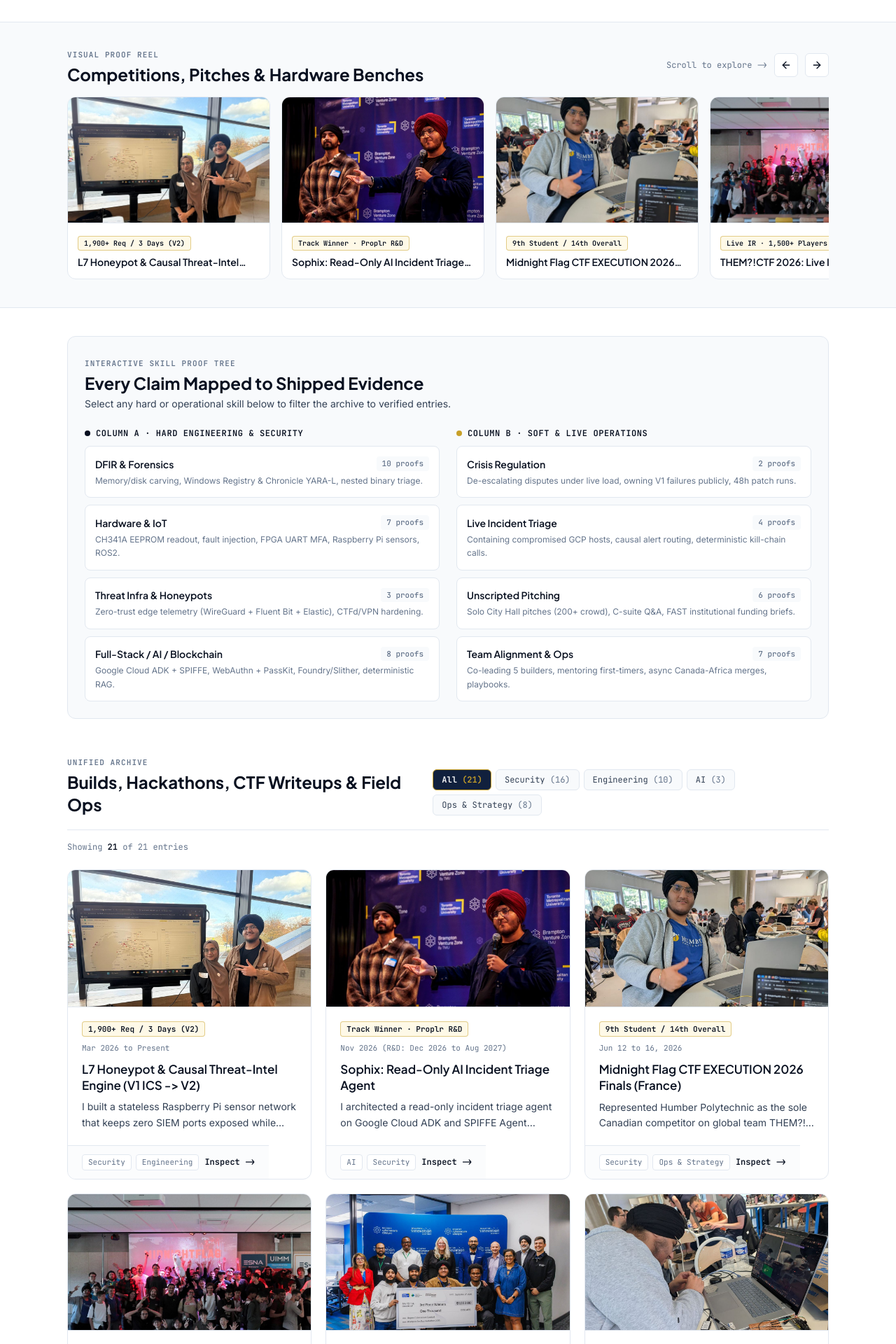
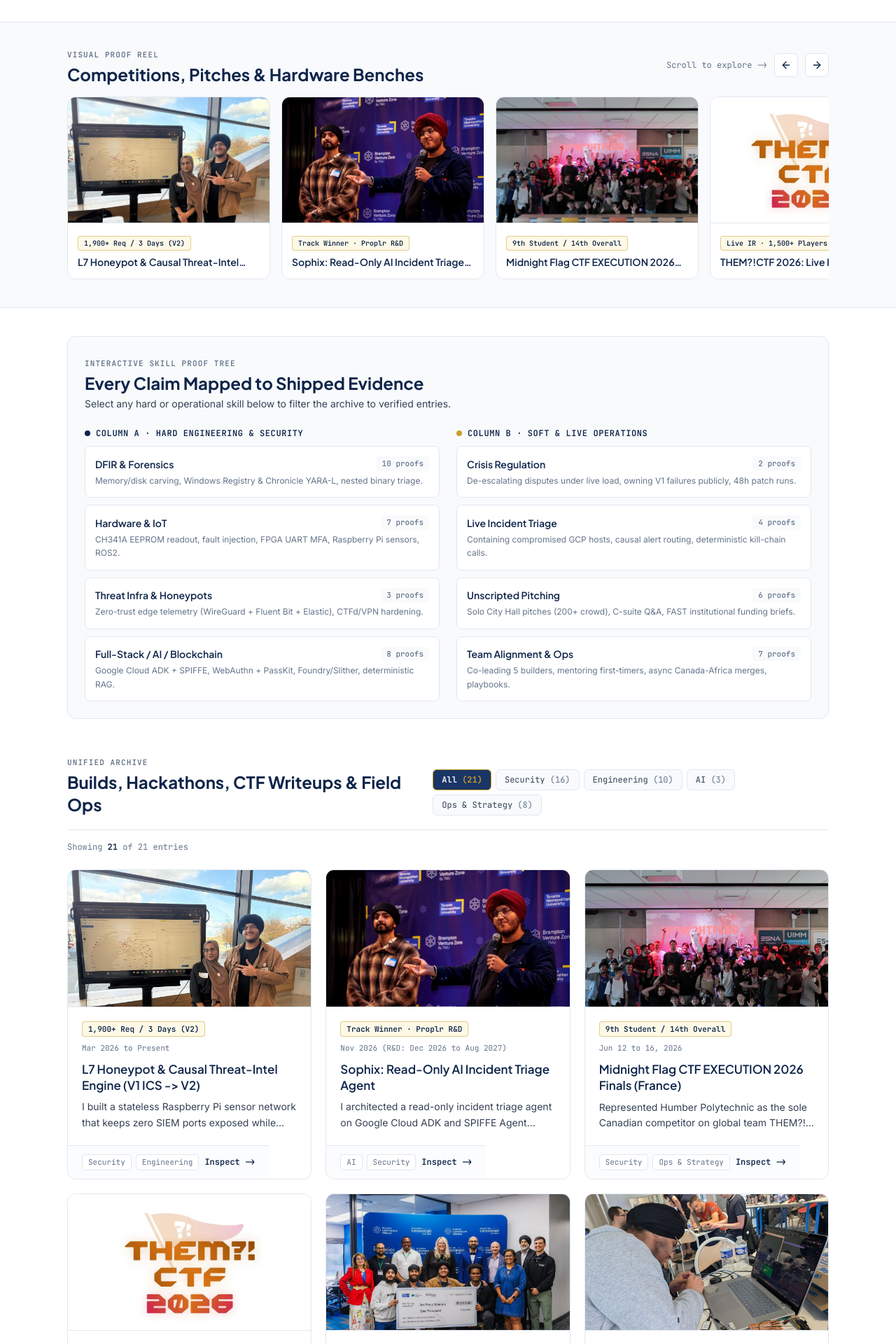
Before and after one commit to Gurpratap-Smagh/Gurpratap-Smagh.github.io, a React (Vite) app: page / in a window 1280 px wide. Shown: the part 420-2340 px from the top of the page at 70% size. Built offline with nearby package versions, Linux system fonts and the light colour scheme.

Commit message:
fix: shift navy palette from near-black to #0F254A, use stage thumb for Midnight Flag, THEM?!CTF logo, and Google Mandiant naming

```diff
--- a/src/components/EntryDetailModal.tsx
+++ b/src/components/EntryDetailModal.tsx
@@ -146,11 +146,15 @@ export function EntryDetailModal({ entry, onClose }: EntryDetailModalProps) {
           {/* Multi-photo carousel */}
           {activePhoto && (
             <div className="border-b border-line bg-slatebg">
-              <div className="relative bg-navy">
+              <div className={`relative ${activePhoto.src.includes('logo') ? 'bg-white p-4' : 'bg-navy'}`}>
                 <img
                   src={activePhoto.src}
                   alt={activePhoto.alt}
-                  className="aspect-[16/9] max-h-[320px] w-full object-cover object-top"
+                  className={`aspect-[16/9] max-h-[320px] w-full ${
+                    activePhoto.src.includes('logo')
+                      ? 'object-contain'
+                      : 'object-cover object-top'
+                  }`}
                 />
 
                 {photos.length > 1 && (
--- a/src/components/ProofReel.tsx
+++ b/src/components/ProofReel.tsx
@@ -62,12 +62,20 @@ export function ProofReel({ onSelectEntry }: ProofReelProps) {
               onClick={() => onSelectEntry(entry)}
               className="group w-[265px] shrink-0 snap-start overflow-hidden rounded-xl border border-line bg-white text-left transition hover:border-gold sm:w-[290px]"
             >
-              <div className="aspect-[16/10] w-full overflow-hidden border-b border-line bg-slatebg">
+              <div
+                className={`aspect-[16/10] w-full overflow-hidden border-b border-line ${
+                  entry.thumbnail?.includes('logo') ? 'bg-white p-2.5' : 'bg-slatebg'
+                }`}
+              >
                 <img
                   src={entry.thumbnail}
                   alt={entry.mediaGallery[0]?.alt ?? entry.title}
                   loading="lazy"
-                  className="h-full w-full object-cover object-top transition duration-300 group-hover:scale-[1.03]"
+                  className={`h-full w-full transition duration-300 group-hover:scale-[1.03] ${
+                    entry.thumbnail?.includes('logo')
+                      ? 'object-contain'
+                      : 'object-cover object-top'
+                  }`}
                 />
               </div>
               <div className="p-3.5">
--- a/src/components/UnifiedArchive.tsx
+++ b/src/components/UnifiedArchive.tsx
@@ -123,12 +123,20 @@ export function UnifiedArchive({
               >
                 <div>
                   {entry.thumbnail ? (
-                    <div className="aspect-[16/9] w-full overflow-hidden border-b border-line bg-slatebg">
+                    <div
+                      className={`aspect-[16/9] w-full overflow-hidden border-b border-line ${
+                        entry.thumbnail.includes('logo') ? 'bg-white p-3' : 'bg-slatebg'
+                      }`}
+                    >
                       <img
                         src={entry.thumbnail}
                         alt={entry.mediaGallery[0]?.alt ?? entry.title}
                         loading="lazy"
-                        className="h-full w-full object-cover object-top transition duration-300 group-hover:scale-[1.03]"
+                        className={`h-full w-full transition duration-300 group-hover:scale-[1.03] ${
+                          entry.thumbnail.includes('logo')
+                            ? 'object-contain'
+                            : 'object-cover object-top'
+                        }`}
                       />
                     </div>
                   ) : (
--- a/src/data/portfolioEntries.ts
+++ b/src/data/portfolioEntries.ts
@@ -185,10 +185,15 @@ export const PORTFOLIO_ENTRIES: PortfolioEntry[] = [
       'Unscripted Pitching',
       'Team Alignment & Ops',
     ],
-    thumbnail: '/photos/france/hardware-bench-humber.jpg',
+    thumbnail: '/photos/france/esna-group-finale.jpg',
     summary:
       'Represented Humber Polytechnic as the sole Canadian competitor on global team THEM?! in an AI-free arena across hardware fault injection, firmware extraction, and DFIR.',
     mediaGallery: [
+      {
+        src: '/photos/france/esna-group-finale.jpg',
+        alt: 'Midnight Flag CTF finalist teams inside the ESNA Bretagne amphitheatre',
+        caption: 'Finalist cohort inside the ESNA Bretagne amphitheatre.',
+      },
       {
         src: '/photos/france/hardware-bench-humber.jpg',
         alt: 'Working in Humber Polytechnic shirt at the ESNA Bretagne bench',
@@ -198,11 +203,6 @@ export const PORTFOLIO_ENTRIES: PortfolioEntry[] = [
         src: '/photos/france/fault-injection-pcb.jpg',
         alt: 'Close-up of PCB probing and logic analyzer wiring in France',
         caption: 'EEPROM pinout probing and fault-injection target board.',
-      },
-      {
-        src: '/photos/france/esna-group-finale.jpg',
-        alt: 'Midnight Flag CTF finalist teams inside the ESNA Bretagne amphitheatre',
-        caption: 'Finalist cohort inside the ESNA Bretagne amphitheatre.',
       },
     ],
     technicalBreakdown:
@@ -230,10 +230,15 @@ export const PORTFOLIO_ENTRIES: PortfolioEntry[] = [
       'Threat Infra & Honeypots',
       'Team Alignment & Ops',
     ],
-    thumbnail: '/photos/france/esna-group-finale.jpg',
+    thumbnail: '/photos/themctf-2026-logo.jpg',
     summary:
       'I contained a pre-launch GCP compromise across disk images and Flask code, mediated team conflict under fire, and kept CTFd/VPN infrastructure live for 1,500+ global players.',
     mediaGallery: [
+      {
+        src: '/photos/themctf-2026-logo.jpg',
+        alt: 'THEM?!CTF 2026 official competition flag logo',
+        caption: 'THEM?!CTF 2026 (CTFtime Event 3209 · 1,500+ players · Max 25.00 weight).',
+      },
       {
         src: '/photos/france/esna-group-finale.jpg',
         alt: 'THEM?! teammates together at ESNA Bretagne after co-hosting THEM?!CTF',
@@ -354,15 +359,15 @@ export const PORTFOLIO_ENTRIES: PortfolioEntry[] = [
   },
   {
     id: 'chronicle-udm-hunt',
-    title: 'Chronicle UDM Active Directory Threat Hunt',
+    title: 'Google Mandiant Investigation: AD Kill-Chain Hunt',
     date: 'Nov 2026',
-    venue: "Humber SecOps Lab & Ontario's Cyber Summit",
-    outcomeBadge: 'AD Kill-Chain Hunt',
+    venue: "Google Mandiant · Humber SecOps & Ontario's Cyber Summit",
+    outcomeBadge: 'Mandiant · AD Kill-Chain',
     pillars: ['Security'],
     skillsProven: ['DFIR & Forensics', 'Live Incident Triage'],
     thumbnail: '/photos/ongov/ontario-cyber-summit-stage.jpg',
     summary:
-      'Reconstructed an end-to-end AD intrusion with YARA-L UDM rules spanning SyncAuthToken theft, DLL sideloading, LSASS dumping, DCSync, and covert exfiltration.',
+      'Reconstructed an end-to-end Google Mandiant enterprise AD intrusion investigation spanning SyncAuthToken theft, DLL sideloading, LSASS dumping, DCSync, and covert exfiltration.',
     mediaGallery: [
       {
         src: '/photos/ongov/ontario-cyber-summit-stage.jpg',
@@ -371,8 +376,8 @@ export const PORTFOLIO_ENTRIES: PortfolioEntry[] = [
       },
     ],
     technicalBreakdown:
-      'Authored multi-stage YARA-L UDM queries across Sysmon events (1, 3, 17, 18, 23, 26), PowerShell 4104 script blocks, and Windows Security 4624 logs.\n\nCorrelated PID 9012 to unmanaged PowerShell host scs_sync.exe, ntkd.exe/dbgeng.dll sideloading, DCSync replication GUID 1131f6ad-9c07-11d1-f79f-00c04fc2dcd2, \\dnsresolver_pipe, and staging domain chemscalere.com.',
-    stack: ['Google SecOps Chronicle', 'YARA-L', 'UDM', 'Sysmon', 'Windows Event Logs'],
+      'Authored multi-stage YARA-L UDM queries in Google SecOps Chronicle for the Mandiant investigation across Sysmon events (1, 3, 17, 18, 23, 26), PowerShell 4104 script blocks, and Windows Security 4624 logs.\n\nCorrelated PID 9012 to unmanaged PowerShell host scs_sync.exe, ntkd.exe/dbgeng.dll sideloading, DCSync replication GUID 1131f6ad-9c07-11d1-f79f-00c04fc2dcd2, \\dnsresolver_pipe, and staging domain chemscalere.com.',
+    stack: ['Google Mandiant IR', 'Google SecOps Chronicle', 'YARA-L / UDM', 'Sysmon', 'Windows Event Logs'],
     fieldNotes:
       'Tracing lateral movement through UDM fields rather than isolated alerts kept false leads out when reconstructing both host execution and DNS exfiltration infrastructure.',
     links: {},
--- a/src/index.css
+++ b/src/index.css
@@ -24,7 +24,7 @@
   }
 
   ::-webkit-scrollbar-thumb:hover {
-    background: #081020;
+    background: #0F254A;
   }
 }
 
--- a/tailwind.config.js
+++ b/tailwind.config.js
@@ -5,8 +5,8 @@ export default {
     extend: {
       colors: {
         navy: {
-          DEFAULT: '#081020',
-          secondary: '#11203D',
+          DEFAULT: '#0F254A',
+          secondary: '#1A3566',
         },
         gold: {
           DEFAULT: '#C8A028',
```
Also changed, not shown: public/photos/themctf-2026-logo.jpg (added).
